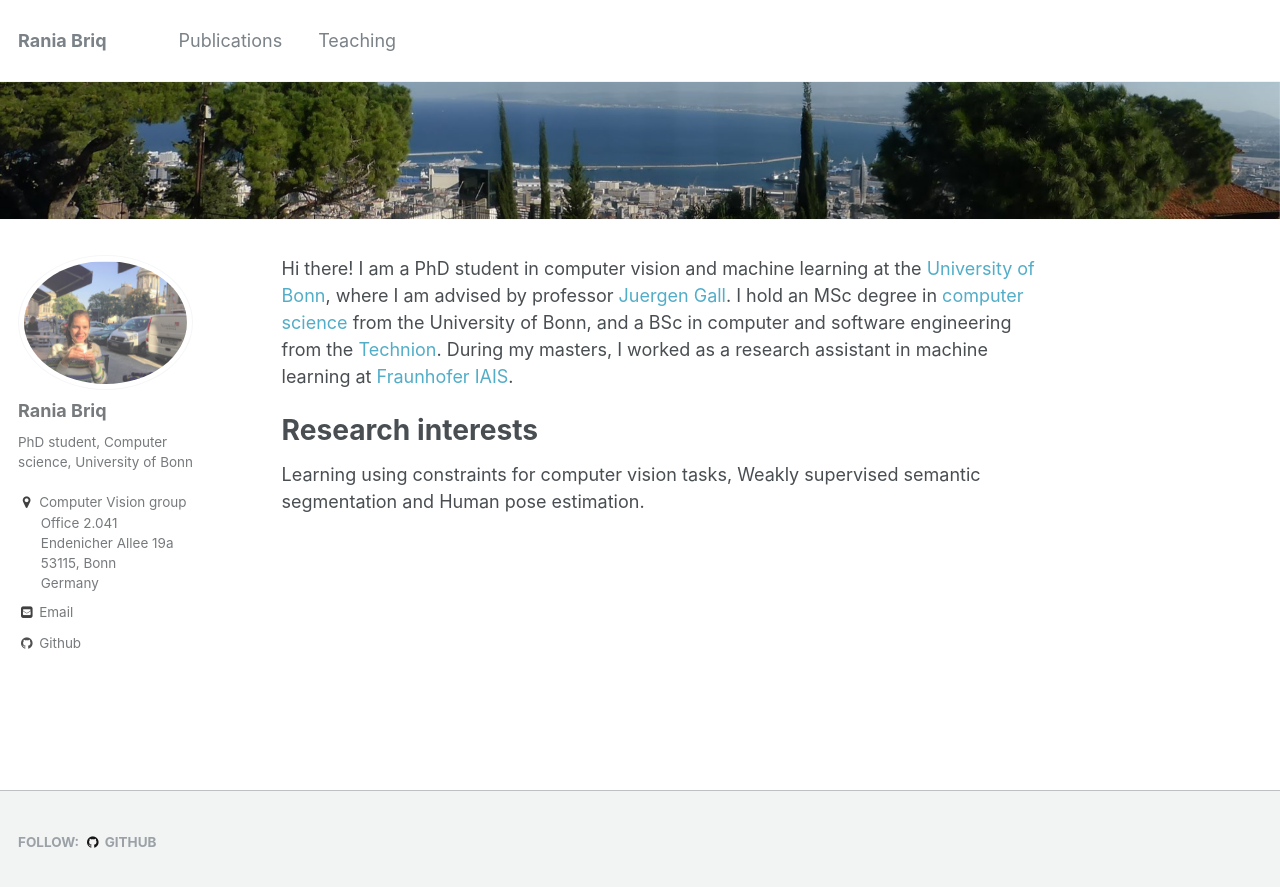
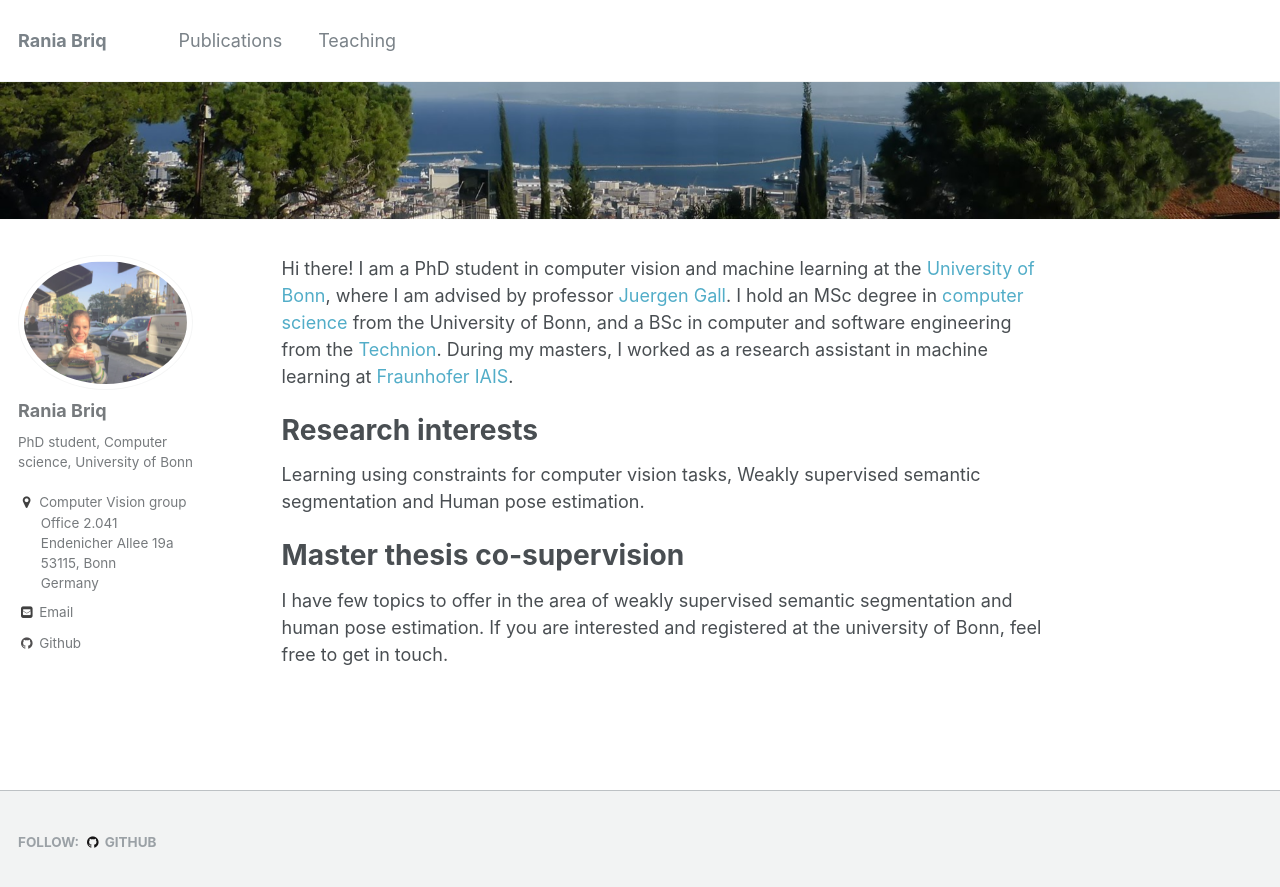
Before and after one commit to briqr/briqr.github.io, a Jekyll site: the page built from _pages/about.md, in a window 1280 px wide. Shown: the top 887 px of the page. Built offline with Jekyll 4.4.1, drawn with Linux system fonts in a browser that asks for light colours.

Commit message:
Update about.md

```diff
--- a/_pages/about.md
+++ b/_pages/about.md
@@ -21,3 +21,7 @@ During my masters, I worked as a research assistant in machine learning at [Frau
 Research interests
 ======
 Learning using constraints for computer vision tasks, Weakly supervised semantic segmentation and Human pose estimation.
+
+Master thesis co-supervision
+======
+I have few topics to offer in the area of weakly supervised semantic segmentation and human pose estimation. If you are interested and registered at the university of Bonn, feel free to get in touch.
```
